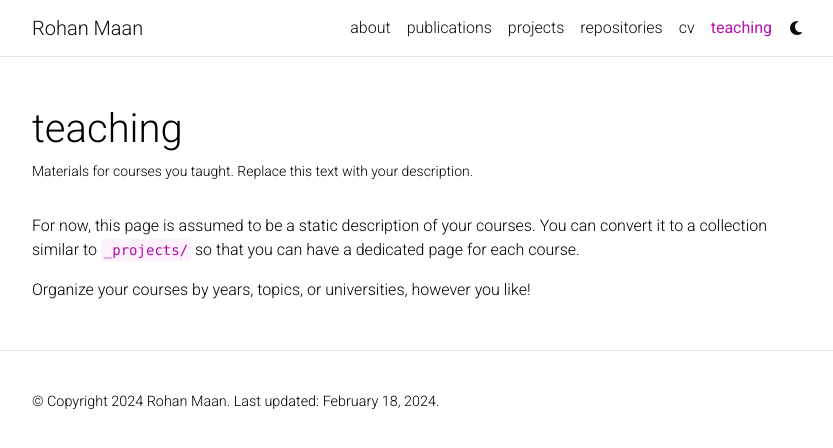
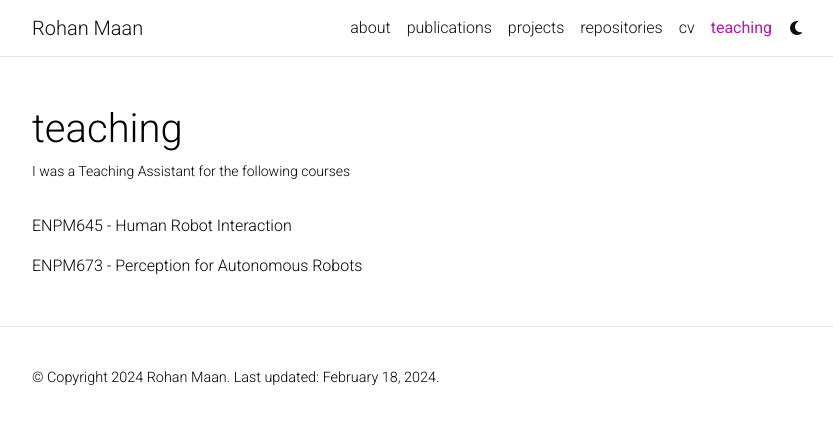
Before and after one commit to whosthemaan/whosthemaan.github.io, a Jekyll site: the page built from _pages/teaching.md, in a window 1280 px wide. Shown: the top 448 px of the page, without its empty margins (223-1056 px from the left). Built offline with Jekyll 4.4.1, drawn with Linux system fonts in a browser that asks for light colours; comment, search, counter and statistics services are not loaded; a style sheet for code colours, icons or effects is not loaded.

Commit message:
Update teaching.md

```diff
--- a/_pages/teaching.md
+++ b/_pages/teaching.md
@@ -2,11 +2,11 @@
 layout: page
 permalink: /teaching/
 title: teaching
-description: Materials for courses you taught. Replace this text with your description.
+description: I was a Teaching Assistant for the following courses
 nav: true
 nav_order: 6
 ---
 
-For now, this page is assumed to be a static description of your courses. You can convert it to a collection similar to `_projects/` so that you can have a dedicated page for each course.
+ENPM645 - Human Robot Interaction
 
-Organize your courses by years, topics, or universities, however you like!
+ENPM673 - Perception for Autonomous Robots
```
